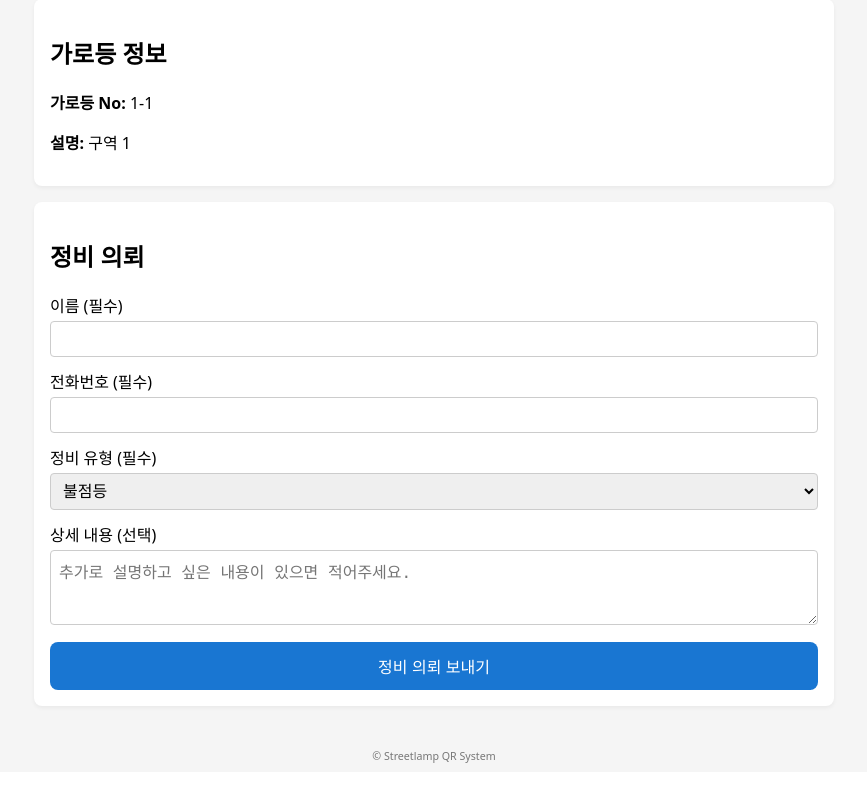
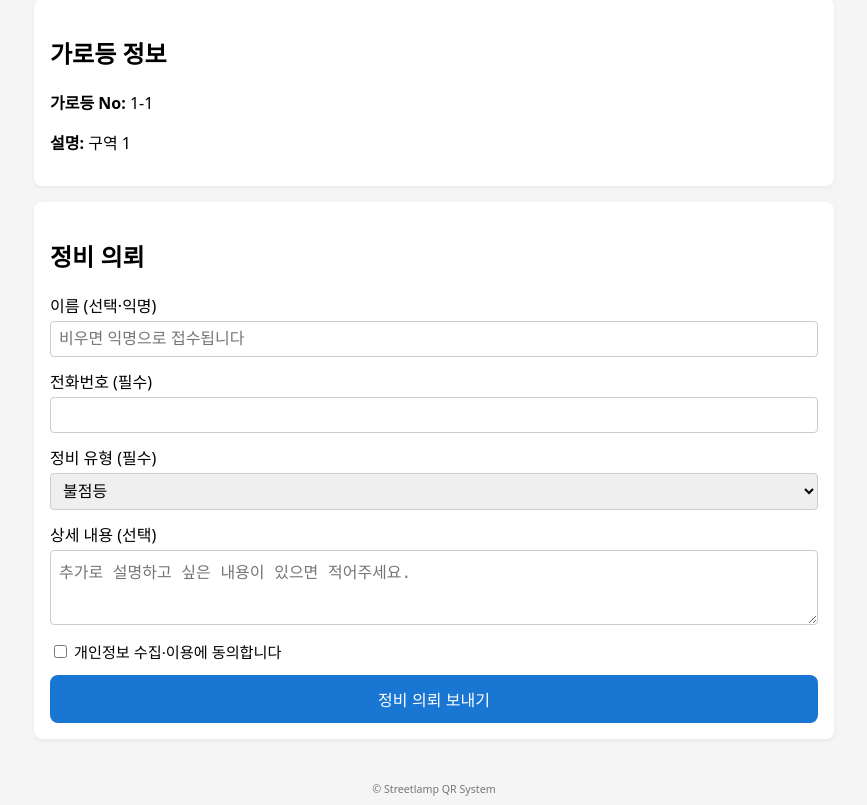
Before and after one commit to hongkiryong-ux/streetlamp_qr, a FastAPI app: page /lamp/1 in a window 1280 px wide. Shown: the part 173-978 px from the top of the page, without its empty margins (206-1073 px from the left). Before the commit the page ends 936 px from the top, so only its background shows below. Run offline with FastAPI, Linux system fonts and the light colour scheme; data comes from the database, SQL or seed files in the repository; some libraries are stand-ins or nearby versions.

Commit message:
Allow anonymous requests and require privacy consent checkbox
Co-authored-by: Cursor <cursoragent@cursor.com>

```diff
--- a/main.py
+++ b/main.py
@@ -174,6 +174,18 @@ def _normalize_phone(value: str) -> str:
 
 def _normalize_name(value: str) -> str:
     return (value or "").strip()
+
+
+ANONYMOUS_SUBMITTER_NAME = "익명"
+
+
+def _resolve_submitter_name(name: str) -> str:
+    n = _normalize_name(name)
+    return n if n else ANONYMOUS_SUBMITTER_NAME
+
+
+def _privacy_consent_given(value: str) -> bool:
+    return (value or "").strip().lower() in ("1", "on", "true", "yes")
 
 
 _lamp_import_lock = asyncio.Lock()
@@ -392,8 +404,37 @@ async def lamp_detail(
             "lamp": lamp,
             "lamp_code": _lamp_display_code(lamp),
             "request_types": RequestType,
+            "form_error": None,
+            "name_input": "",
+            "phone_input": "",
+            "content_input": "",
+            "request_type_input": "",
+            "privacy_consent_checked": False,
         },
     )
+
+
+def _lamp_request_form_ctx(
+    lamp,
+    *,
+    form_error: str | None = None,
+    name_input: str = "",
+    phone_input: str = "",
+    content_input: str = "",
+    request_type_input: str = "",
+    privacy_consent_checked: bool = False,
+) -> dict:
+    return {
+        "lamp": lamp,
+        "lamp_code": _lamp_display_code(lamp),
+        "request_types": RequestType,
+        "form_error": form_error,
+        "name_input": name_input,
+        "phone_input": phone_input,
+        "content_input": content_input,
+        "request_type_input": request_type_input,
+        "privacy_consent_checked": privacy_consent_checked,
+    }
 
 
 # 정비 의뢰 접수 처리
@@ -401,10 +442,11 @@ async def lamp_detail(
 async def create_request(
     request: Request,
     lamp_code: str,
-    name: str = Form(...),
+    name: str = Form(""),
     phone: str = Form(...),
     request_type: RequestType = Form(...),
     content: str = Form(""),
+    privacy_consent: str = Form(""),
     db: AsyncSession = Depends(get_db),
 ):
     await _ensure_lamps_from_csv_once()
@@ -412,12 +454,29 @@ async def create_request(
     if not lamp:
         raise HTTPException(status_code=404, detail="해당 가로등을 찾을 수 없습니다.")
 
+    if not _privacy_consent_given(privacy_consent):
+        return templates.TemplateResponse(
+            request,
+            "lamp_detail.html",
+            _lamp_request_form_ctx(
+                lamp,
+                form_error="개인정보 수집·이용에 동의해 주세요.",
+                name_input=name,
+                phone_input=phone,
+                content_input=content,
+                request_type_input=request_type.value,
+                privacy_consent_checked=False,
+            ),
+            status_code=400,
+        )
+
+    name_val = _resolve_submitter_name(name)
     lamp_code_val = _lamp_display_code(lamp)
     lamp_pk = lamp.id
 
     new_req = MaintenanceRequest(
         lamp_id=lamp_pk,
-        name=name,
+        name=name_val,
         phone=phone,
         request_type=request_type,
         content=content,
@@ -436,7 +495,7 @@ async def create_request(
                     req_id=new_req.id,
                     lamp_id=lamp_pk,
                     lamp_code=lamp_code_val,
-                    name=name,
+                    name=name_val,
                     phone=phone,
                     request_type=request_type,
                     content=content,
@@ -473,11 +532,11 @@ async def status_check_form(request: Request):
 @app.post("/status")
 async def status_check_lookup(
     request: Request,
-    name: str = Form(...),
+    name: str = Form(""),
     phone: str = Form(...),
     db: AsyncSession = Depends(get_db),
 ):
-    name_n = _normalize_name(name)
+    name_n = _resolve_submitter_name(name)
     phone_n = _normalize_phone(phone)
     ctx = {
         "RequestStatus": RequestStatus,
@@ -487,11 +546,11 @@ async def status_check_lookup(
         "phone_input": phone,
     }
 
-    if not name_n or not phone_n:
+    if not phone_n:
         return templates.TemplateResponse(
             request,
             "status_check.html",
-            {**ctx, "results": None, "error": "이름과 전화번호를 모두 입력해 주세요."},
+            {**ctx, "results": None, "error": "전화번호를 입력해 주세요."},
         )
 
     result = await db.execute(
--- a/static/css/style.css
+++ b/static/css/style.css
@@ -33,6 +33,22 @@ body {
   color: #666;
   font-size: 0.9rem;
   margin: 0 0 1rem;
+}
+
+.consent-checkbox {
+  display: flex;
+  align-items: flex-start;
+  gap: 0.5rem;
+  margin: 0.75rem 0 1rem;
+  font-size: 0.95rem;
+  line-height: 1.4;
+  cursor: pointer;
+}
+
+.consent-checkbox input[type="checkbox"] {
+  width: auto;
+  margin-top: 0.2rem;
+  flex-shrink: 0;
 }
 
 .status-item {
--- a/templates/lamp_detail.html
+++ b/templates/lamp_detail.html
@@ -12,30 +12,39 @@
 <section class="card">
   <h2>정비 의뢰</h2>
   <form action="/lamp/{{ (lamp_code or lamp.code or lamp.id) | urlencode_path }}/request" method="post" class="form">
+    {% if form_error %}
+      <p class="flash-error" role="alert">{{ form_error }}</p>
+    {% endif %}
+
     <label>
-      이름 (필수)
-      <input type="text" name="name" required />
+      이름 (선택·익명)
+      <input type="text" name="name" placeholder="비우면 익명으로 접수됩니다" value="{{ name_input or '' }}" />
     </label>
 
     <label>
       전화번호 (필수)
-      <input type="tel" name="phone" required />
+      <input type="tel" name="phone" required value="{{ phone_input or '' }}" />
     </label>
 
     <label>
       정비 유형 (필수)
       <select name="request_type" required>
-        <option value="{{ request_types.outage.value }}">불점등</option>
-        <option value="{{ request_types.globe_broken.value }}">글로브 파손</option>
-        <option value="{{ request_types.fall_risk.value }}">전도 위험</option>
-        <option value="{{ request_types.low_brightness.value }}">조도 불량</option>
-        <option value="{{ request_types.other.value }}">기타</option>
+        <option value="{{ request_types.outage.value }}" {% if request_type_input == request_types.outage.value %}selected{% endif %}>불점등</option>
+        <option value="{{ request_types.globe_broken.value }}" {% if request_type_input == request_types.globe_broken.value %}selected{% endif %}>글로브 파손</option>
+        <option value="{{ request_types.fall_risk.value }}" {% if request_type_input == request_types.fall_risk.value %}selected{% endif %}>전도 위험</option>
+        <option value="{{ request_types.low_brightness.value }}" {% if request_type_input == request_types.low_brightness.value %}selected{% endif %}>조도 불량</option>
+        <option value="{{ request_types.other.value }}" {% if request_type_input == request_types.other.value %}selected{% endif %}>기타</option>
       </select>
     </label>
 
     <label>
       상세 내용 (선택)
-      <textarea name="content" rows="3" placeholder="추가로 설명하고 싶은 내용이 있으면 적어주세요."></textarea>
+      <textarea name="content" rows="3" placeholder="추가로 설명하고 싶은 내용이 있으면 적어주세요.">{{ content_input or '' }}</textarea>
+    </label>
+
+    <label class="consent-checkbox">
+      <input type="checkbox" name="privacy_consent" value="1" required {% if privacy_consent_checked %}checked{% endif %} />
+      개인정보 수집·이용에 동의합니다
     </label>
 
     <button type="submit" class="btn-primary">정비 의뢰 보내기</button>
--- a/templates/request_submitted.html
+++ b/templates/request_submitted.html
@@ -5,6 +5,6 @@
   <h2>정비 의뢰가 접수되었습니다.</h2>
   <p>가로등 No: {{ lamp_id }}</p>
   <p>빠른 시일 내에 처리하겠습니다. 감사합니다.</p>
-  <p class="hint">진행상황은 상단 <a href="/status">진행상황 확인</a>에서 접수 시 입력한 이름과 전화번호로 조회할 수 있습니다.</p>
+  <p class="hint">진행상황은 상단 <a href="/status">진행상황 확인</a>에서 접수 시 입력한 이름(익명 접수 시 <strong>익명</strong> 또는 이름 비움)과 전화번호로 조회할 수 있습니다.</p>
 </section>
 {% endblock %}
--- a/templates/status_check.html
+++ b/templates/status_check.html
@@ -3,12 +3,12 @@
 {% block content %}
 <section class="card">
   <h2>진행상황 확인</h2>
-  <p class="hint">접수할 때 입력한 <strong>이름</strong>과 <strong>전화번호</strong>로 조회합니다.</p>
+  <p class="hint">접수할 때 입력한 <strong>이름</strong>(익명 접수 시 <strong>익명</strong> 또는 비움)과 <strong>전화번호</strong>로 조회합니다.</p>
 
   <form action="/status" method="post" class="form">
     <label>
-      이름
-      <input type="text" name="name" required autocomplete="name" value="{{ name_input }}" />
+      이름 (익명 접수 시 비워도 됨)
+      <input type="text" name="name" autocomplete="name" placeholder="익명 접수 시 비우세요" value="{{ name_input }}" />
     </label>
     <label>
       전화번호
```
